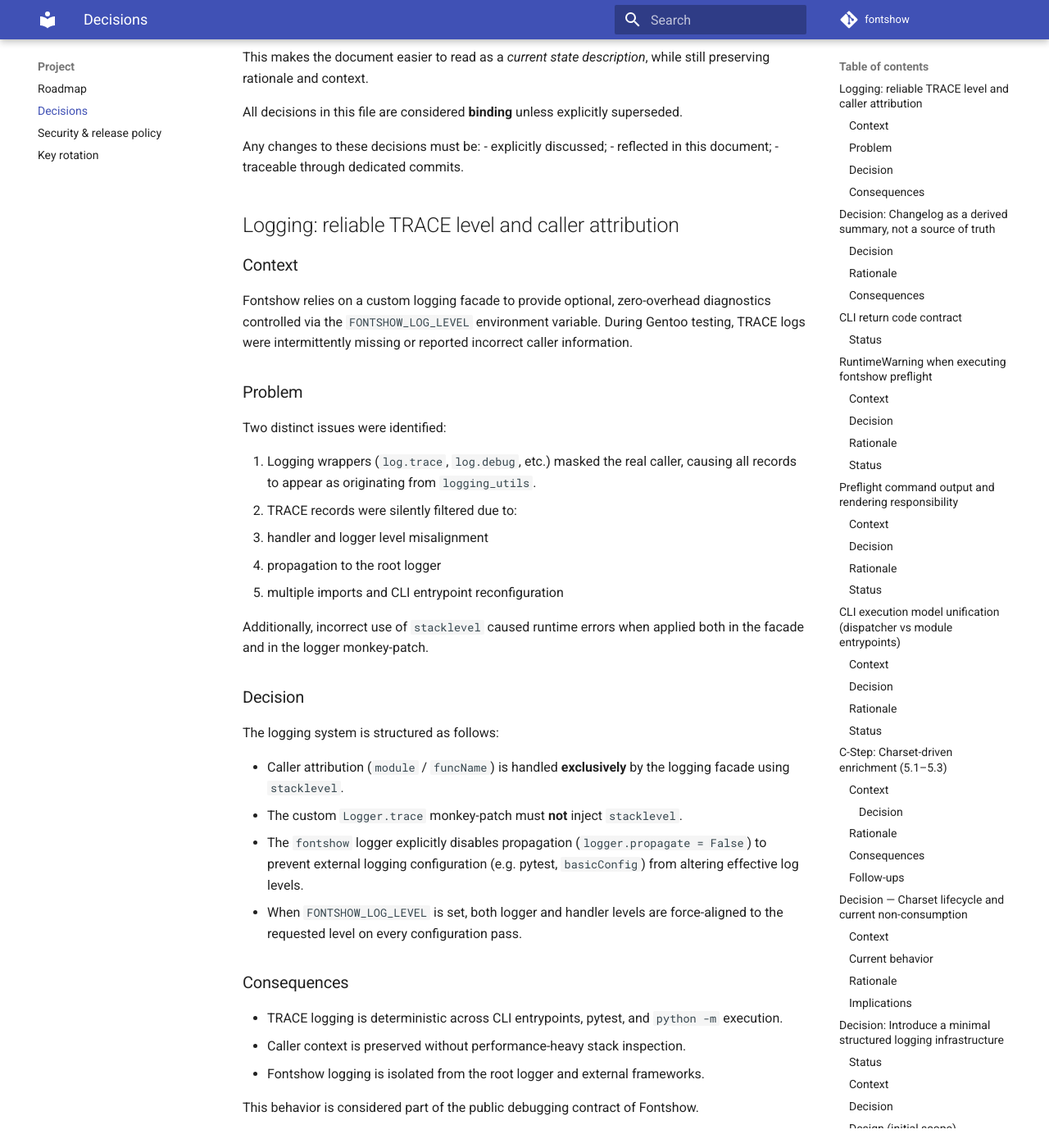
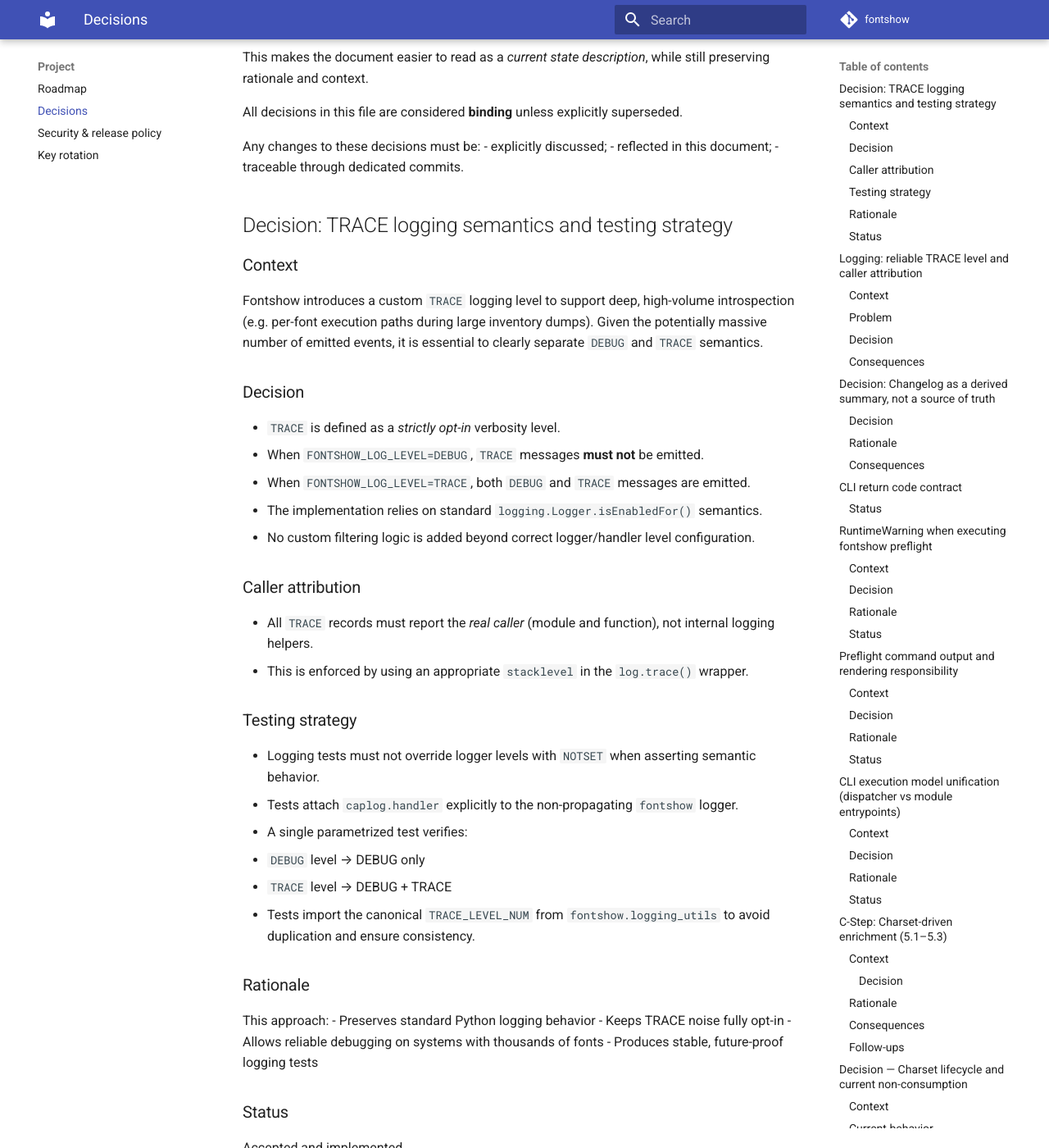
Before and after one commit to marco0560/Fontshow, an MkDocs documentation site: the page built from docs/decisions.md, in a window 1280 px wide and 1400 px high, scrolled down 305 px. Shown: the whole window at 82% size. Built offline with MkDocs 1.6.1 and Material for MkDocs 9.7.7, drawn with Linux system fonts in a browser that asks for light colours; comment, search, counter and statistics services are not loaded.

Commit message:
fix(core): stabilize TRACE semantics and logging tests
- Enforce strict separation between DEBUG and TRACE verbosity levels
- Ensure TRACE logs are emitted only when explicitly enabled
- Fix TRACE caller attribution via correct stacklevel handling
- Introduce a parametrized test validating DEBUG vs TRACE behavior
- Update logging tests to respect logger-level semantics
- Explicitly attach caplog handler for non-propagating loggers
- Document TRACE semantics and testing rules in decisions.md

```diff
--- a/docs/decisions.md
+++ b/docs/decisions.md
@@ -16,6 +16,51 @@
 - explicitly discussed;
 - reflected in this document;
 - traceable through dedicated commits.
+
+## Decision: TRACE logging semantics and testing strategy
+
+### Context
+
+Fontshow introduces a custom `TRACE` logging level to support deep, high-volume introspection
+(e.g. per-font execution paths during large inventory dumps).
+Given the potentially massive number of emitted events, it is essential to clearly separate
+`DEBUG` and `TRACE` semantics.
+
+### Decision
+
+- `TRACE` is defined as a *strictly opt-in* verbosity level.
+- When `FONTSHOW_LOG_LEVEL=DEBUG`, `TRACE` messages **must not** be emitted.
+- When `FONTSHOW_LOG_LEVEL=TRACE`, both `DEBUG` and `TRACE` messages are emitted.
+- The implementation relies on standard `logging.Logger.isEnabledFor()` semantics.
+- No custom filtering logic is added beyond correct logger/handler level configuration.
+
+### Caller attribution
+
+- All `TRACE` records must report the *real caller* (module and function),
+  not internal logging helpers.
+- This is enforced by using an appropriate `stacklevel` in the `log.trace()` wrapper.
+
+### Testing strategy
+
+- Logging tests must not override logger levels with `NOTSET` when asserting semantic behavior.
+- Tests attach `caplog.handler` explicitly to the non-propagating `fontshow` logger.
+- A single parametrized test verifies:
+  - `DEBUG` level → DEBUG only
+  - `TRACE` level → DEBUG + TRACE
+- Tests import the canonical `TRACE_LEVEL_NUM` from `fontshow.logging_utils`
+  to avoid duplication and ensure consistency.
+
+### Rationale
+
+This approach:
+- Preserves standard Python logging behavior
+- Keeps TRACE noise fully opt-in
+- Allows reliable debugging on systems with thousands of fonts
+- Produces stable, future-proof logging tests
+
+### Status
+
+Accepted and implemented.
 
 ## Logging: reliable TRACE level and caller attribution
 
```
Also changed, not shown: 5 other files.
